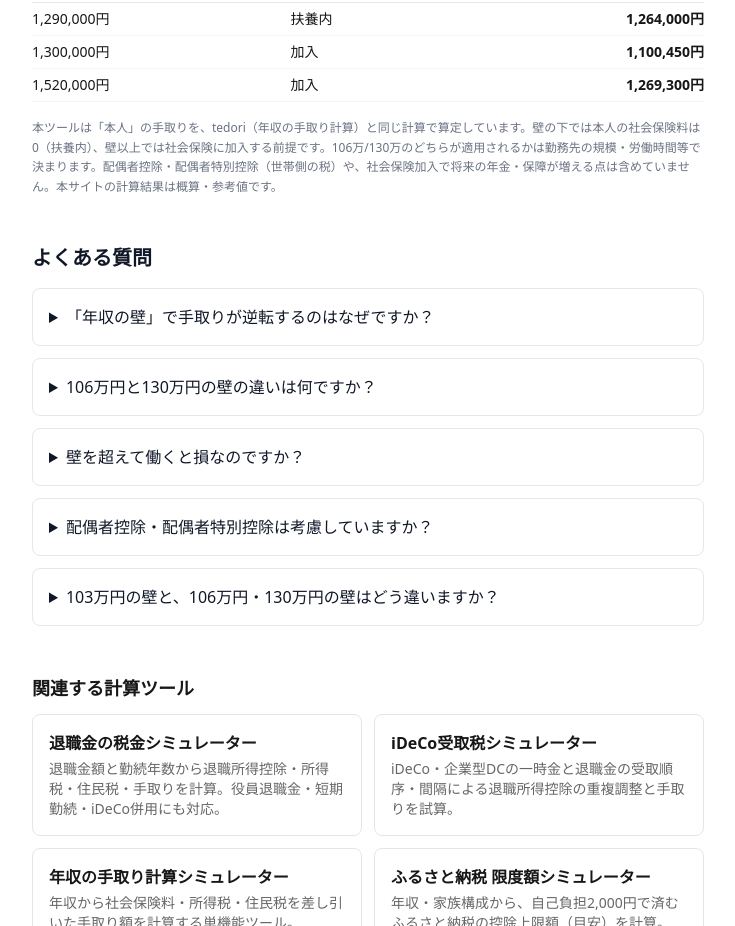
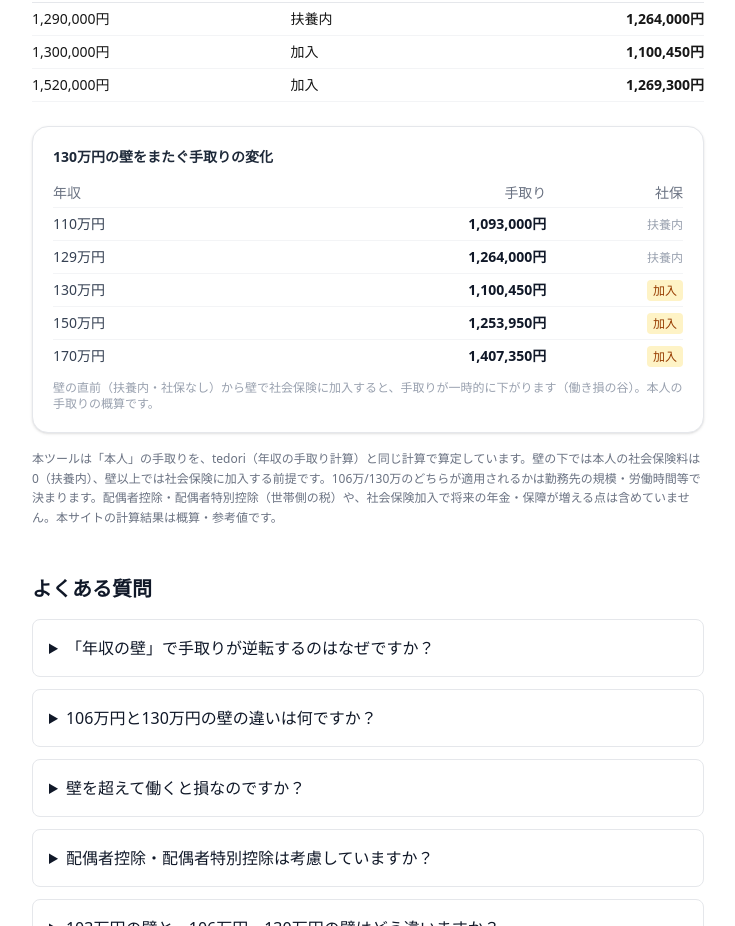
Before and after one commit to kokimi28/tool-factory, a Next.js app: page /nenshu-kabe in a window 1280 px wide. Shown: the part 780-1706 px from the top of the page, without its empty margins (272-1007 px from the left). Built offline with nearby package versions, Linux system fonts and the light colour scheme; no server answers.

Commit message:
feat(nenshu-kabe): E6 壁をまたぐ手取り曲線のデータ表 (#95)
Co-authored-by: Claude <noreply@anthropic.com>

```diff
--- a/components/nenshu-kabe/Calculator.tsx
+++ b/components/nenshu-kabe/Calculator.tsx
@@ -7,6 +7,7 @@ import {
   type SiWall,
 } from "@/lib/nenshu-kabe/calculations";
 import { parseNonNegativeNumber as toNumber } from "@/lib/input";
+import WallCurveTable from "@/components/nenshu-kabe/WallCurveTable";
 
 const yen = (n: number) => `${Math.round(n).toLocaleString("ja-JP")}円`;
 const man = (n: number) => `${Math.round(n / 10000).toLocaleString("ja-JP")}万円`;
@@ -133,6 +134,11 @@ export default function Calculator() {
         </table>
       </div>
 
+      {/* 壁をまたぐ手取り曲線（壁の上下に広げたデータ表・E6） */}
+      <div className="mt-6">
+        <WallCurveTable wall={wall} />
+      </div>
+
       <p className="mt-4 text-xs text-gray-500 leading-relaxed">
         本ツールは「本人」の手取りを、tedori（年収の手取り計算）と同じ計算で算定しています。壁の下では本人の社会保険料は0（扶養内）、壁以上では社会保険に加入する前提です。106万/130万のどちらが適用されるかは勤務先の規模・労働時間等で決まります。配偶者控除・配偶者特別控除（世帯側の税）や、社会保険加入で将来の年金・保障が増える点は含めていません。本サイトの計算結果は概算・参考値です。
       </p>
--- /dev/null
+++ b/components/nenshu-kabe/WallCurveTable.tsx
@@ -0,0 +1,60 @@
+import { takeHomeWithWall, type SiWall } from "@/lib/nenshu-kabe/calculations";
+
+const yen = (n: number) => `${Math.round(n).toLocaleString("ja-JP")}円`;
+const man = (n: number) => `${(n / 10_000).toLocaleString("ja-JP")}万円`;
+
+/**
+ * 壁をまたぐ手取り曲線の年収グリッド（E6）。壁の直前→壁→壁の上を並べる。
+ * 壁の直前（wall−1万）は扶養内で社保なし、壁ちょうどから社保加入＝手取りが逆転する点。
+ */
+export function wallCurveIncomes(wall: SiWall): number[] {
+  return [wall - 200_000, wall - 10_000, wall, wall + 200_000, wall + 400_000];
+}
+
+/**
+ * 年収の壁をまたぐ手取りの変化をデータ表で示す（E6・2巡目）。
+ * 壁を境に社会保険へ加入し手取りが逆転する点を「社保加入」で明示する。
+ */
+export default function WallCurveTable({ wall }: { wall: SiWall }) {
+  const rows = wallCurveIncomes(wall).map((income) => takeHomeWithWall(income, wall));
+
+  return (
+    <section
+      className="rounded-2xl border border-gray-200 bg-white p-5 shadow-sm"
+      aria-label="壁をまたぐ手取りの変化"
+    >
+      <h3 className="mb-3 text-sm font-bold text-gray-800">
+        {man(wall)}の壁をまたぐ手取りの変化
+      </h3>
+      <div className="overflow-x-auto">
+        <table className="w-full text-sm tabular-nums">
+          <thead>
+            <tr className="text-gray-500">
+              <th scope="col" className="py-1 text-left font-medium">年収</th>
+              <th scope="col" className="py-1 text-right font-medium">手取り</th>
+              <th scope="col" className="py-1 text-right font-medium">社保</th>
+            </tr>
+          </thead>
+          <tbody>
+            {rows.map((r) => (
+              <tr key={r.income} className="border-t border-gray-100">
+                <td className="py-1.5 text-left text-gray-700">{man(r.income)}</td>
+                <td className="py-1.5 text-right font-semibold text-gray-900">{yen(r.takeHome)}</td>
+                <td className="py-1.5 text-right">
+                  {r.enrolled ? (
+                    <span className="rounded bg-amber-100 px-1.5 py-0.5 text-xs text-amber-800">加入</span>
+                  ) : (
+                    <span className="text-xs text-gray-400">扶養内</span>
+                  )}
+                </td>
+              </tr>
+            ))}
+          </tbody>
+        </table>
+      </div>
+      <p className="mt-2 text-xs text-gray-400">
+        壁の直前（扶養内・社保なし）から壁で社会保険に加入すると、手取りが一時的に下がります（働き損の谷）。本人の手取りの概算です。
+      </p>
+    </section>
+  );
+}
```
Also changed, not shown: 1 other file (tests, documents, lock files or other folders).
